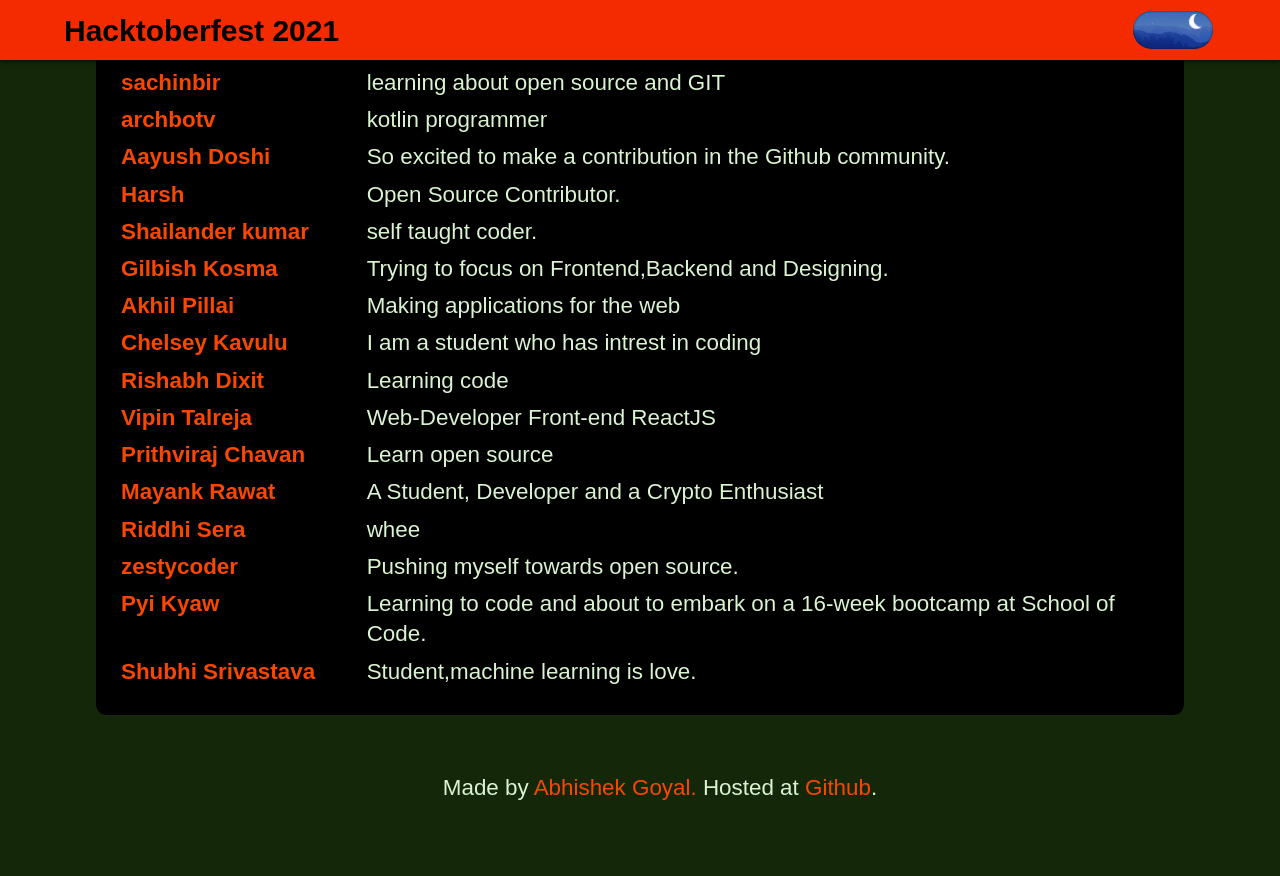
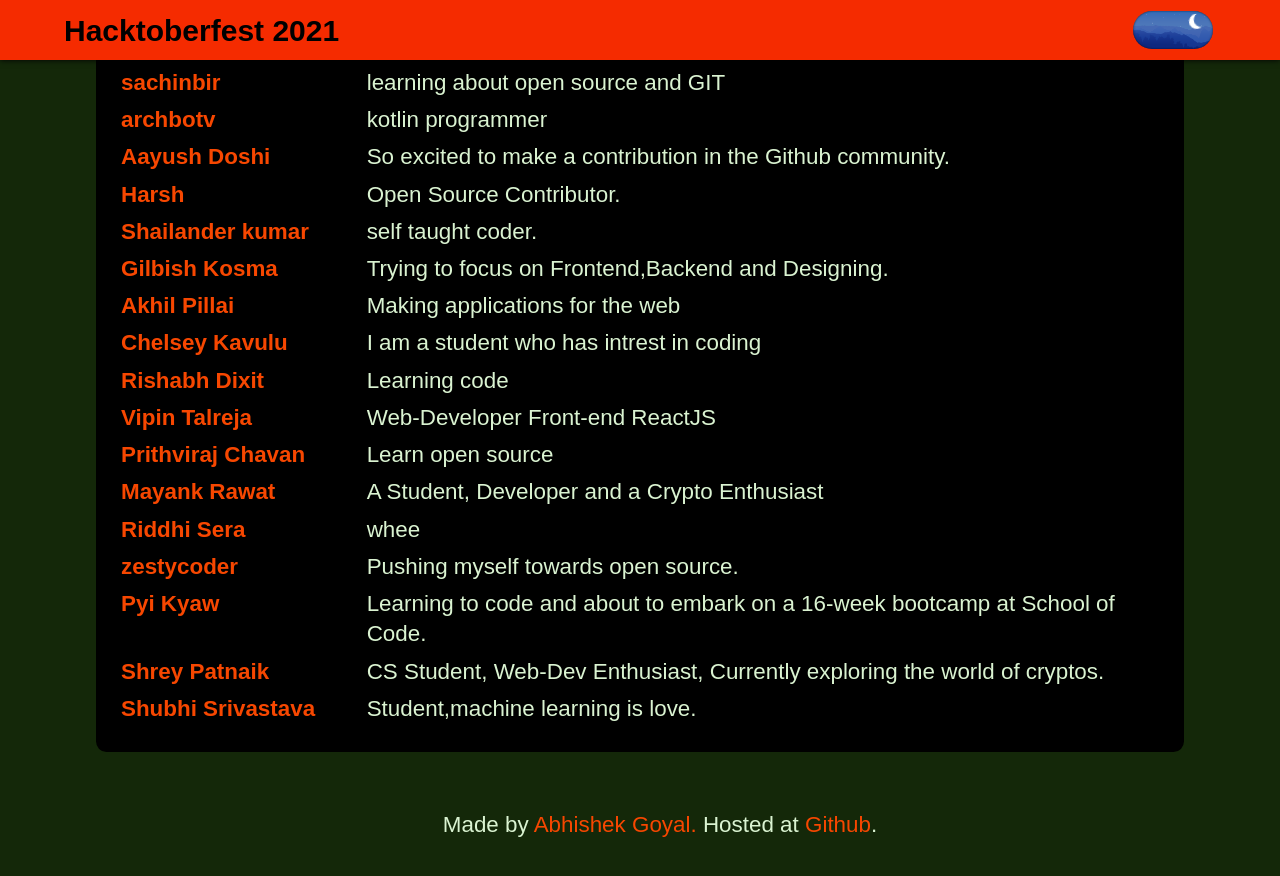
Before and after one commit to ABHISHEK-G0YAL/Hacktoberfest-2021, a Jekyll site: the page built from index.md, in a window 1280 px wide and 900 px high, scrolled down 2401 px. Shown: the top 876 px of the window. Built offline with Jekyll 4.4.1, drawn with Linux system fonts in a browser that asks for light colours.

Commit message:
Added profile link, bio
Added the required changes to Index.md file

```diff
--- a/index.md
+++ b/index.md
@@ -72,4 +72,5 @@ layout: default
 **[Riddhi Sera](https://github.com/riddhisera)**| whee
 **[zestycoder](https://github.com/zestycoder)** | Pushing myself towards open source.
 **[Pyi Kyaw](https://github.com/burmanp)** | Learning to code and about to embark on a 16-week bootcamp at School of Code.
+**[Shrey Patnaik](https://github.com/shreykpatnaik)** | CS Student, Web-Dev Enthusiast, Currently exploring the world of cryptos.
 **[Shubhi Srivastava](https://github.com/shubhi13)** | Student,machine learning is love.
```
